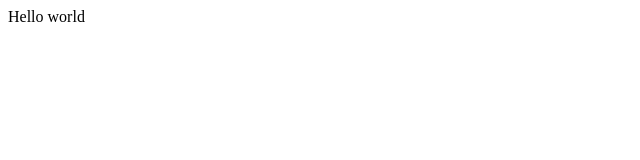
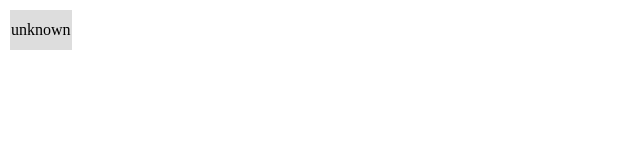
Before and after one commit to KDorian/warsawjs-workshop-15-battleships, a plain HTML site: page index.html in a window 1280 px wide. Shown: the whole page, without its empty margins (0-640 px from the left). Drawn offline with Linux system fonts and the light colour scheme.

Commit message:
Add clickable board cell

```diff
--- a/index.html
+++ b/index.html
@@ -1,9 +1,14 @@
 <html>
   <head>
-    <title>Statki</title>
+    <title>Battleships</title>
+    <link href="styles.css" rel="stylesheet">
   </head>
   <body>
     <main id="game">
+      <table id="board">
+        <tr id="cellContainer">
+        </tr>
+      </table>
     </main>
   </body>
   <script src="main.js" type="text/javascript"></script>
--- a/main.js
+++ b/main.js
@@ -1,12 +1,51 @@
-const gameContainer = document.querySelector('#game');
-const  cell = document.createElement('div');
-const textNode = document.createTextNode('Hello world');
-cell.appendChild(textNode);
-// cell.textContext = 'Hello World';
-gameContainer.appendChild(cell);
+// const gameContainer = document.querySelector('#game');
+// const  cell = document.createElement('div');
+// const textNode = document.createTextNode('Hello world');
+// cell.appendChild(textNode);
+// // cell.textContext = 'Hello World';
+// gameContainer.appendChild(cell);
+//
+// cell.addEventListener('click', function() {
+//   cell.textContent = 'clicked';
+// });
+//
+// // let onCLick = function onClick() {
+// //   cell.textContent = 'Clkicked';
+// // };
+// //
+// // cell.addEventListener('click', onCLick);
+//
+// //add clickeable widget that changes content
 
-cell.addEventListener('click', function() {
-  cell.textContent = 'clicked';
-});
+'use strict'
 
-//add clickeable widget that changes content
+class Component {
+  getElement() {
+    return this._element;
+  }
+};
+
+class CellComponent extends Component {
+  constructor() {
+    super();
+    this._state = 'unknown';
+    this._element = document.createElement('td');
+    this._element.addEventListener('click', function() {
+      this.setState('miss');
+    }.bind(this));
+    this._refresh();
+  }
+
+  setState(stateName) {
+    this._state = stateName;
+    this._refresh();
+  }
+
+  _refresh() {
+    this._element.textContent = this._state;
+    this._element.className = 'cell_' + this._state;
+  }
+}
+
+const myCell = new CellComponent();
+document.getElementById('cellContainer').appendChild(myCell.getElement());
--- a/styles.css
+++ b/styles.css
@@ -0,0 +1,13 @@
+td {
+  width: 40px;
+  height: 40px;
+  text-align: center;
+}
+
+td.cell_unknown {
+  background-color: #DDD;
+}
+
+td.cell_miss {
+  background-color: #0000cc;
+}
```
